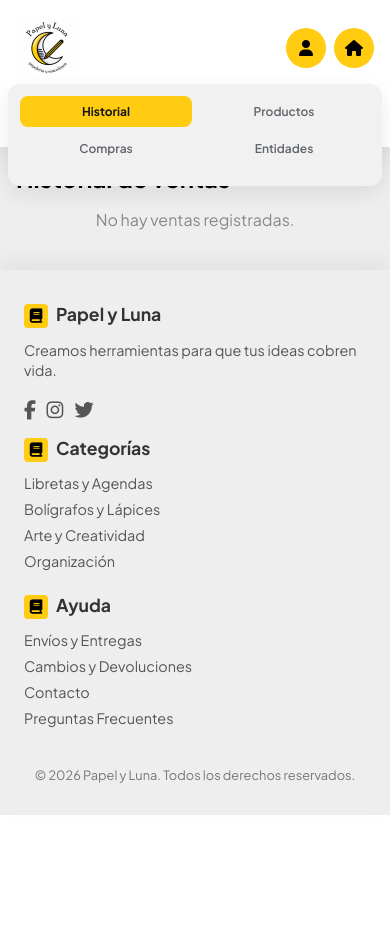
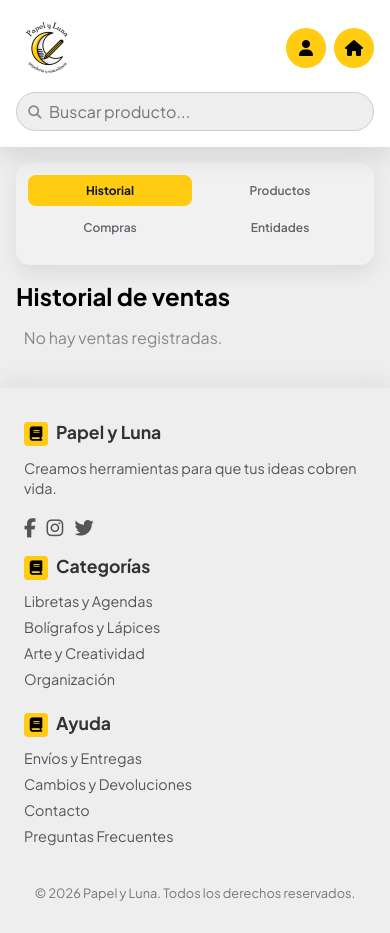
Before and after one commit to Juanes1707/Stationery-s-and-Cart-Management, a plain HTML site: page index.html in a window 390 px wide. Both pictures are taken after a click on the button 306 px from the left and 48 px from the top of the page. Before the commit the page ends 844 px from the top, so only its background shows below. Drawn offline with Linux system fonts and the light colour scheme; no server answers.

Commit message:
Debugging general y mejora en interfaz movil

```diff
--- a/index.html
+++ b/index.html
@@ -74,14 +74,26 @@
                 </div>
             </section>
 
-            <!-- HISTORIAL DE VENTAS -->
-            <section class="history__content" id="historySection">
-                <div class="history__content-sales">
-                    <!-- history.js renderiza el historial aquí -->
+            <!-- Historial + menú admin en el mismo bloque del main (sin flotar encima de la página) -->
+            <div class="admin-history-workspace">
+                <div class="admin__panel-container">
+                    <aside class="admin__panel" id="adminPanel">
+                        <div class="admin__menu">
+                            <button id="adminHistoryBtn"   class="admin__menu-btn active">Historial</button>
+                            <button id="adminCrudBtn"       class="admin__menu-btn">Productos</button>
+                            <button id="adminPurchasesBtn"  class="admin__menu-btn">Compras</button>
+                            <button id="adminEntitiesBtn"   class="admin__menu-btn">Entidades</button>
+                        </div>
+                        <div class="admin__content" id="adminContent"></div>
+                    </aside>
                 </div>
-                <!-- FACTURA -->
-                <div id="invoiceContainer"></div>
-            </section>
+                <section class="history__content" id="historySection">
+                    <div class="history__content-sales">
+                        <!-- history.js renderiza el historial aquí -->
+                    </div>
+                    <div id="invoiceContainer"></div>
+                </section>
+            </div>
 
             <!-- CHECKOUT -->
             <section class="checkout__content" id="checkoutSection">
@@ -98,20 +110,6 @@
                 <div class="cart__footer" id="cartFooter">
                     <!-- app.js renderiza los botones aquí -->
                 </div>
-            </aside>
-        </div>
-
-        <!-- ADMIN PANEL -->
-        <!-- Se agregaron los botones de Compras y Entidades (MVP2) -->
-        <div class="admin__panel-container">
-            <aside class="admin__panel" id="adminPanel">
-                <div class="admin__menu">
-                    <button id="adminHistoryBtn"   class="admin__menu-btn active">Historial</button>
-                    <button id="adminCrudBtn"       class="admin__menu-btn">Productos</button>
-                    <button id="adminPurchasesBtn"  class="admin__menu-btn">Compras</button>
-                    <button id="adminEntitiesBtn"   class="admin__menu-btn">Entidades</button>
-                </div>
-                <div class="admin__content" id="adminContent"></div>
             </aside>
         </div>
 
--- a/js/admin.js
+++ b/js/admin.js
@@ -76,7 +76,9 @@
     renderAdminHistory();
   });
 
+  // Al ir a Productos, cerramos la factura; si no, seguiría viéndose abajo sin sentido.
   btnCrud.addEventListener("click", () => {
+    if (typeof clearInvoicePanel === "function") clearInvoicePanel();
     setActiveMenuButton(btnCrud);
     renderAdminCRUD();
     adminPanel.classList.add("open");
@@ -84,6 +86,8 @@
   });
 
   btnPurchases?.addEventListener("click", () => {
+    // Misma idea que en Productos: al cambiar de pantalla, la factura no debe quedarse abierta.
+    if (typeof clearInvoicePanel === "function") clearInvoicePanel();
     setActiveMenuButton(btnPurchases);
     adminContent.innerHTML = "";
     renderPurchasesModule();
@@ -92,6 +96,8 @@
   });
 
   btnEntities?.addEventListener("click", () => {
+    // Igual: al ir a Entidades no queremos la factura del historial todavía visible.
+    if (typeof clearInvoicePanel === "function") clearInvoicePanel();
     setActiveMenuButton(btnEntities);
     adminContent.innerHTML = "";
     renderEntitiesModule();
@@ -110,10 +116,21 @@
   if (btn) btn.classList.add("active");
 }
 
+// initAdmin() solo corre una vez; al volver a perfil/factura el DOM seguía con otra pestaña en “active”.
+function resetAdminMenuSelectionToHistorial() {
+  const btnHistory = document.getElementById("adminHistoryBtn");
+  if (btnHistory) setActiveMenuButton(btnHistory);
+}
+
 function renderAdminHistory() {
   document.getElementById("historySection")?.classList.remove("admin-listing");
-  const inv = document.getElementById("invoiceContainer");
-  if (inv) inv.innerHTML = "";
+  // Volvemos al historial “desde cero”: sin factura abierta por si venías de otra vista.
+  // Por si no pudiéramos usar el cierre normal, igual vaciamos el recuadro de la factura.
+  if (typeof clearInvoicePanel === "function") clearInvoicePanel();
+  else {
+    const inv = document.getElementById("invoiceContainer");
+    if (inv) inv.innerHTML = "";
+  }
   renderHistory();
   const ac = document.getElementById("adminContent");
   if (ac) ac.innerHTML = "";
--- a/js/app.js
+++ b/js/app.js
@@ -30,7 +30,6 @@
   productList.forEach((product) => {
     const card = `
       <div class="product__card">
-        <img src="${product.image}" alt="${product.name}">
         <div class="product__info">
           <h3>${product.name}</h3>
           <p>${product.description}</p>
--- a/js/invoice.js
+++ b/js/invoice.js
@@ -14,6 +14,15 @@
 //Funcion para agarrar el div de la factura
 function getInvoiceContainer() {
   return document.querySelector("#invoiceContainer");
+}
+
+// Quita la factura de la pantalla y “olvida” cuál venta estabas viendo.
+// Hace falta al cambiar de pestaña en el menú lateral: la factura va aparte del
+// listado, y si no la cerramos aquí se quedaría abajo aunque ya no mires el historial.
+function clearInvoicePanel() {
+  currentInvoiceId = null;
+  const inv = getInvoiceContainer();
+  if (inv) inv.innerHTML = "";
 }
 //Devuelve el precio unitario del producto
 function getItemPrice(item) {
@@ -136,13 +145,16 @@
     <div class="flex"><span><b>Total:</b></span><span><b>$${formatCOP(totalVenta)}</b></span></div>
   `;
 }
-//
+// Muestra en pantalla la factura de una venta (el recuadro de abajo).
 function renderInvoice(saleId) {
   const sale = findSaleById(saleId);
   if (!sale) {
     alert("No se encontró la venta.");
     return;
   }
+
+  const invoiceContainer = getInvoiceContainer();
+  if (!invoiceContainer) return;
 
   renderInvoiceBase(invoiceContainer); //Estructura
   renderInvoiceInfo(invoiceContainer, sale); //Id y fecha
@@ -153,11 +165,20 @@
   renderInvoiceTotals(invoiceContainer, subtotal, totalVenta);
 }
 
-//Event listener (con . y usando btn.dataset)
+// Botón Factura: un segundo clic en la misma venta la cierra; si tocas Factura en otra fila, ves esa.
 document.addEventListener("click", (event) => {
   const btn = event.target.closest(".btn-invoice"); //Revisa que si lo que clickie esta dentro de un boton
   if (!btn) return;
 
-  currentInvoiceId = btn.dataset.id; // guarda el ID de esa ventana
+  const saleId = btn.dataset.id;
+  const inv = getInvoiceContainer();
+  const visible = Boolean(inv?.querySelector("#factura-contenido"));
+
+  if (visible && String(currentInvoiceId) === String(saleId)) {
+    clearInvoicePanel();
+    return;
+  }
+
+  currentInvoiceId = saleId;
   navigate("invoice"); // Vista de la factura
 });
--- a/js/router.js
+++ b/js/router.js
@@ -33,6 +33,9 @@
     mainSection.style.display = "block";
     cartAside.style.display = "block";
     cartButton.style.display = "block";
+    if (typeof resetAdminMenuSelectionToHistorial === "function") {
+      resetAdminMenuSelectionToHistorial();
+    }
     // asegurarse de que el carrito refleje el estado actual (vacío tras compra)
     if (typeof renderCart === "function") {
       renderCart();
@@ -56,6 +59,9 @@
     if (typeof initAdmin === "function") {
       initAdmin();
     }
+    if (typeof resetAdminMenuSelectionToHistorial === "function") {
+      resetAdminMenuSelectionToHistorial();
+    }
     if (typeof renderHistory === "function") renderHistory();
     if (typeof renderInvoice === "function" && typeof currentInvoiceId !== "undefined" && currentInvoiceId != null) {
       renderInvoice(currentInvoiceId);
@@ -77,6 +83,9 @@
     if (typeof initAdmin === "function") {
       initAdmin();
     }
+    if (typeof resetAdminMenuSelectionToHistorial === "function") {
+      resetAdminMenuSelectionToHistorial();
+    }
   }
 
   if (route === "checkout") {
--- a/styles.css
+++ b/styles.css
@@ -57,6 +57,7 @@
     background-color: #fff;
     position: sticky;
     top: 0;
+    z-index: 40;
     grid-area: header;
     display: flex;
     justify-content: space-between;
@@ -471,44 +472,50 @@
     right: 0;
 }
 
-/* ADMIN PANEL (profile) */
+/* ADMIN PANEL — dentro del main, al lado del historial (no fixed encima de todo) */
+.admin-history-workspace {
+    width: 100%;
+}
+
+.app__container.admin-open .admin-history-workspace {
+    display: flex;
+    flex-direction: row;
+    align-items: flex-start;
+    gap: 1rem;
+    width: 100%;
+}
+
+.admin__panel-container {
+    flex: 0 0 240px;
+    width: 240px;
+    max-width: 100%;
+    min-width: 0;
+    position: sticky;
+    top: 1rem;
+    align-self: flex-start;
+    z-index: 0;
+}
+
+.app__container.admin-open #historySection,
+.app__container.admin-open #historySection.admin-listing {
+    flex: 1;
+    min-width: 0;
+    max-width: none;
+    margin-left: 0;
+}
+
 .admin__panel {
-    position: fixed;
-    top: 190px;
-    left: -270px; /* oculto fuera de pantalla */
-    right: auto;
+    position: relative;
     background-color: #f1f1f1;
     border-radius: 14px;
     box-shadow: 0 8px 20px rgba(0,0,0,.08);
     padding: 12px;
-    width: 240px;
-    height: auto;
+    width: 100%;
     display: flex;
     flex-direction: column;
-    transition: right 0.28s ease, opacity 0.25s ease;
-    z-index: 120;
-    overflow: hidden;
-    opacity: 0;
-    pointer-events: none;
-}
-
-.admin__panel.open {
-    left: 2rem; /* visible a la izquierda */
+    z-index: 1;
     opacity: 1;
     pointer-events: auto;
-}
-
-/* Cuando el panel admin está abierto, dar margen al main para que el listado no quede tapado */
-.app__container.admin-open .main__content-section {
-    margin-left: 300px;
-    margin-right: 0;
-}
-
-/* when admin panel open, shrink historySection and add margin automatically */
-.app__container.admin-open #historySection,
-.app__container.admin-open #historySection.admin-listing {
-    max-width: 100%;
-    margin-left: 300px;
 }
 
 .admin__menu {
@@ -549,25 +556,18 @@
     display: none;
 }
 
-/* ajustes responsivos: en pantallas pequeñas mostrar panel como full-width debajo del header */
-@media (max-width: 900px) {
-    .admin__panel {
-        position: fixed;
-        left: -270px;
-        right: auto;
-        top: 170px;
-        bottom: auto;
-        width: 240px;
-        max-width: 90vw;
-        height: auto;
-        max-height: none;
-        border-radius: 10px;
-    }
-
-    /* En móvil, el panel admin se vuelve overlay: no reservar columna lateral */
-    .app__container.admin-open .main__content-section {
-        margin-left: 0;
-        margin-right: 0;
+/* Móvil y tablet: sin sticky en el menú CRUD (evita que suba y tape el header al hacer scroll) */
+@media (max-width: 1024px) {
+    .app__container.admin-open .admin-history-workspace {
+        flex-direction: column;
+    }
+
+    .admin__panel-container {
+        position: static;
+        width: 100%;
+        flex: 0 0 auto;
+        top: auto;
+        z-index: auto;
     }
 
     .app__container.admin-open #historySection,
@@ -575,6 +575,10 @@
     #historySection.admin-listing {
         max-width: 100%;
         margin-left: 0;
+    }
+
+    .admin__panel {
+        max-width: none;
     }
 
     .admin__content {
@@ -1497,18 +1501,6 @@
         right: 0.75rem;
     }
 
-    .admin__panel {
-        left: -120%;
-        top: 92px;
-        width: calc(100vw - 1.5rem);
-        max-width: none;
-        border-radius: 12px;
-    }
-
-    .admin__panel.open {
-        left: 0.75rem;
-    }
-
     .history-card,
     .history-content-title,
     #invoiceContainer {
@@ -1589,15 +1581,6 @@
         right: 0.5rem;
     }
 
-    .admin__panel {
-        width: calc(100vw - 1rem);
-        top: 84px;
-    }
-
-    .admin__panel.open {
-        left: 0.5rem;
-    }
-
     .history-row {
         grid-template-columns: 1fr;
     }
@@ -1655,9 +1638,9 @@
    MEJORAS MVP2 — Panel admin, toast, modales, ventas abiertas
    ============================================================ */
 
-/* ── Panel admin: más alto y con scroll ─────────────────── */
+/* ── Panel admin: scroll interno si el menú es muy largo ─── */
 .admin__panel {
-  max-height: calc(100vh - 210px);
+  max-height: calc(100vh - 120px);
   overflow-y: auto;
 }
 .admin__content {
```
